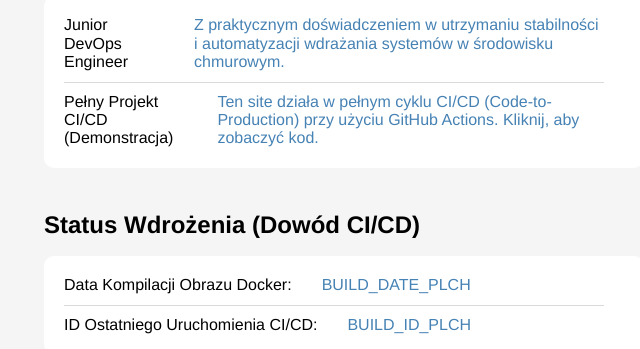
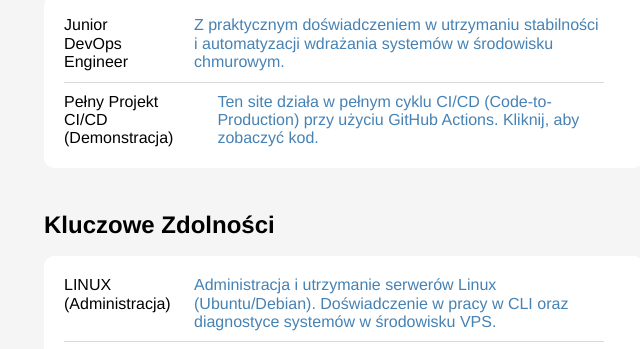
Before and after one commit to DaphCoOk/junior-devops-site, a plain HTML site: page index.html in a window 1280 px wide. Shown: the part 591-940 px from the top of the page, without its empty margins (296-936 px from the left). Drawn offline with Linux system fonts and the light colour scheme.

Commit message:
feat: Fix Style.css , index.html

```diff
--- a/index.html
+++ b/index.html
@@ -35,20 +35,6 @@
           <li class="links__link">
             <p class="links__title">Pełny Projekt CI/CD (Demonstracja)</p>
             <a class="linsk__link" href="https://github.com/DaphCoOk/junior-devops-site" target="_blank">Ten site działa w pełnym cyklu CI/CD (Code-to-Production) przy użyciu GitHub Actions. Kliknij, aby zobaczyć kod.</a>
-          </li>
-        </ul>
-      </section>
-
-      <section class="links">
-        <h2 class="links__header">Status Wdrożenia (Dowód CI/CD)</h2>
-        <ul class="links__container">
-          <li class="links__link">
-            <p class="links__title">Data Kompilacji Obrazu Docker:</p>
-            <a class="linsk__link" >BUILD_DATE_PLCH</a>
-          </li>
-          <li class="links__link">
-            <p class="links__title">ID Ostatniego Uruchomienia CI/CD:</p>
-            <a class="linsk__link" >BUILD_ID_PLCH</a>
           </li>
         </ul>
       </section>
```
